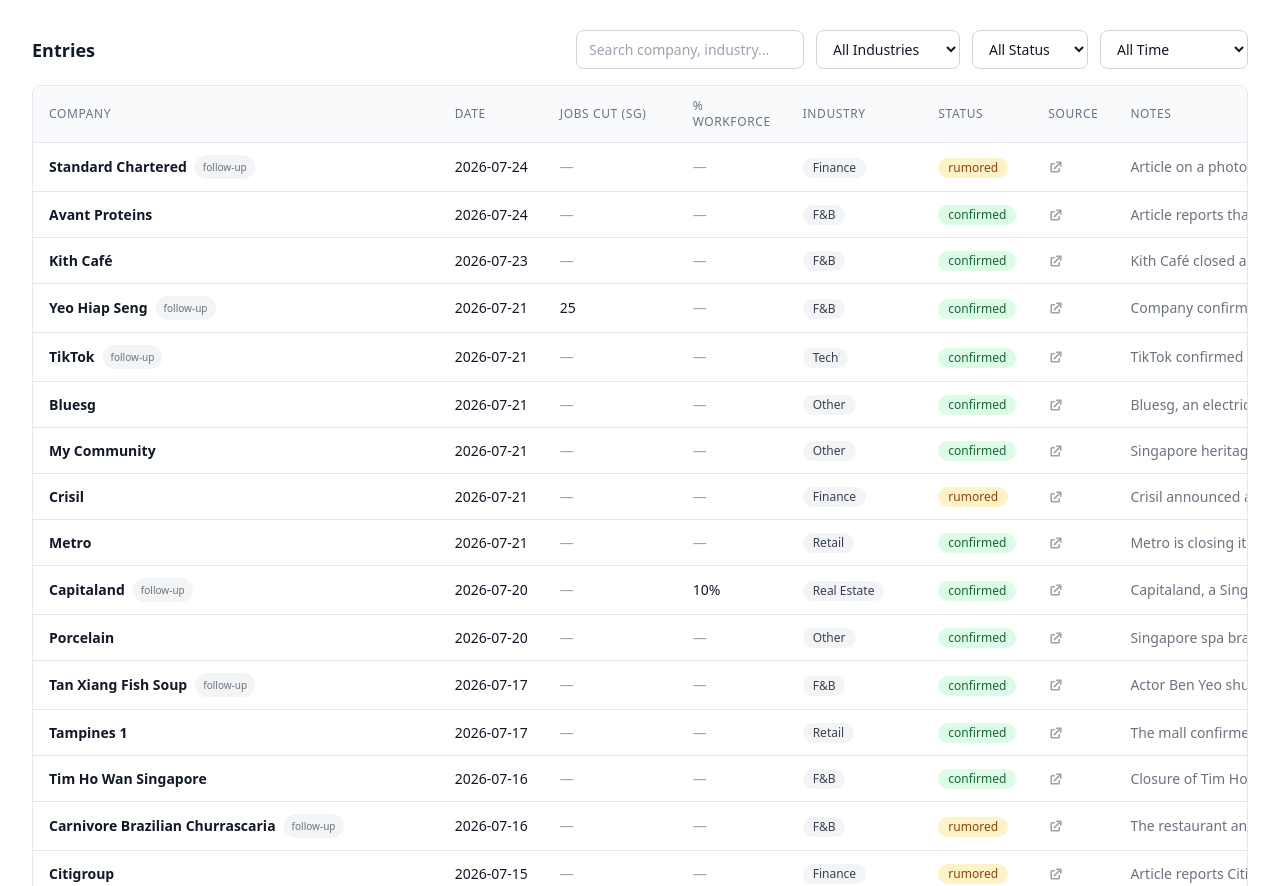
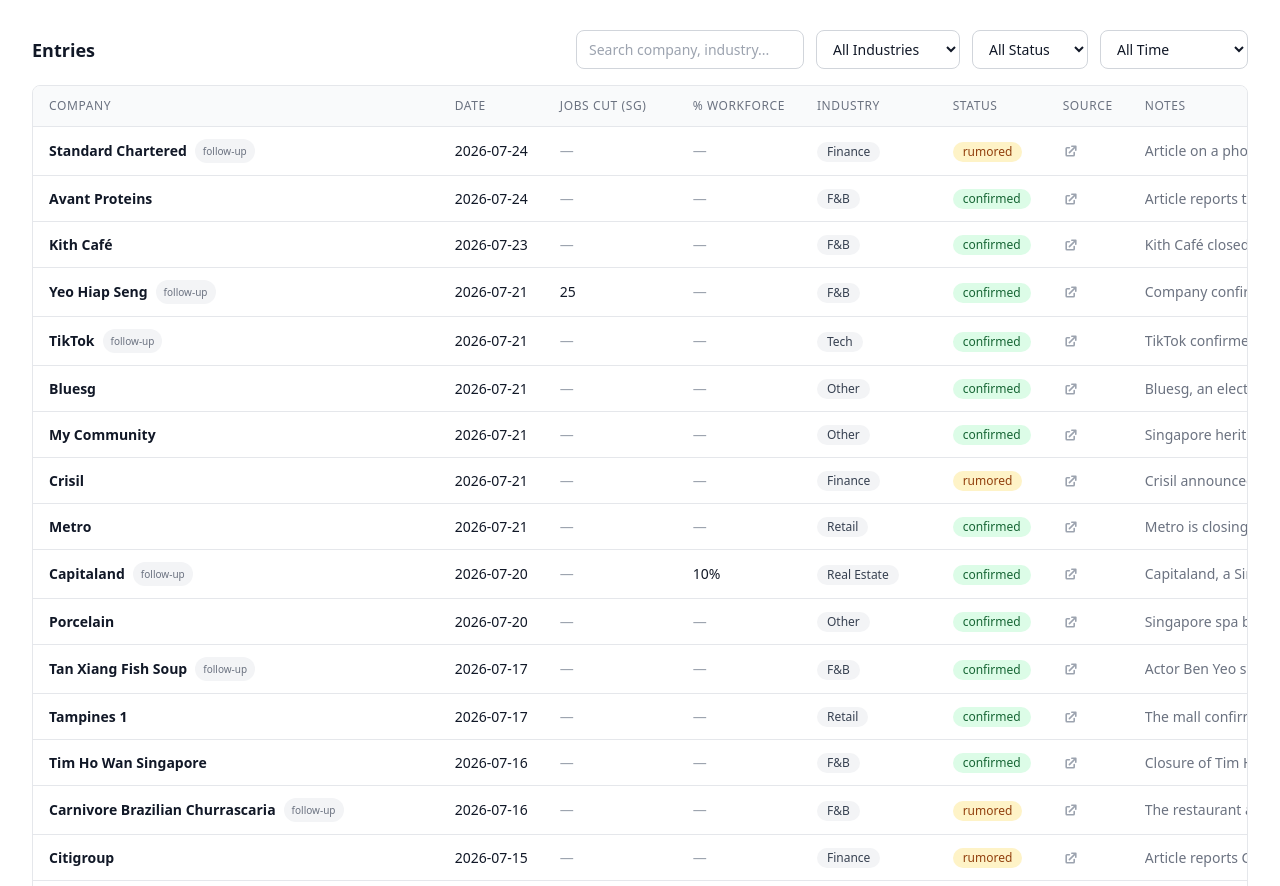
Before and after one commit to luarss/sg-layoffz, a Next.js app: page / in a window 1280 px wide. Shown: the part 1740-2626 px from the top of the page. Built offline with nearby package versions, Linux system fonts and the light colour scheme.

Commit message:
fix(ui): keep table headers single-line to align header row

```diff
--- a/src/components/DataTable.tsx
+++ b/src/components/DataTable.tsx
@@ -180,7 +180,7 @@ export default function DataTable({ entries }: DataTableProps) {
                 <th
                   key={header.id}
                   onClick={header.column.getToggleSortingHandler()}
-                  className="px-4 py-3 text-left text-xs font-medium text-gray-500 uppercase tracking-wider cursor-pointer select-none hover:bg-gray-100 transition-colors"
+                  className="px-4 py-3 text-left text-xs font-medium text-gray-500 uppercase tracking-wider whitespace-nowrap cursor-pointer select-none hover:bg-gray-100 transition-colors"
                 >
                   <div className="flex items-center gap-1">
                     {flexRender(header.column.columnDef.header, header.getContext())}
```
